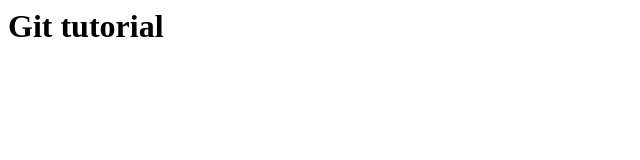
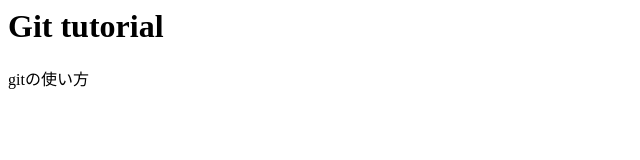
Before and after one commit to eijikEIJIK/git_tutorial_back, a plain HTML site: page index.html in a window 1280 px wide. Shown: the whole page, without its empty margins (0-640 px from the left). Drawn offline with Linux system fonts and the light colour scheme.

```diff
--- a/index.html
+++ b/index.html
@@ -1 +1,2 @@
 <h1>Git tutorial</h1>
+<p>gitの使い方</p>
```
